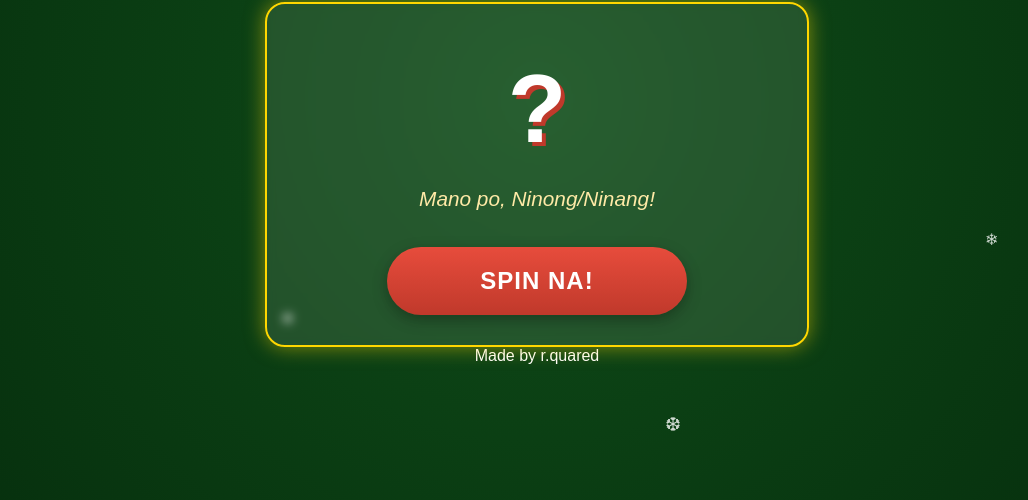
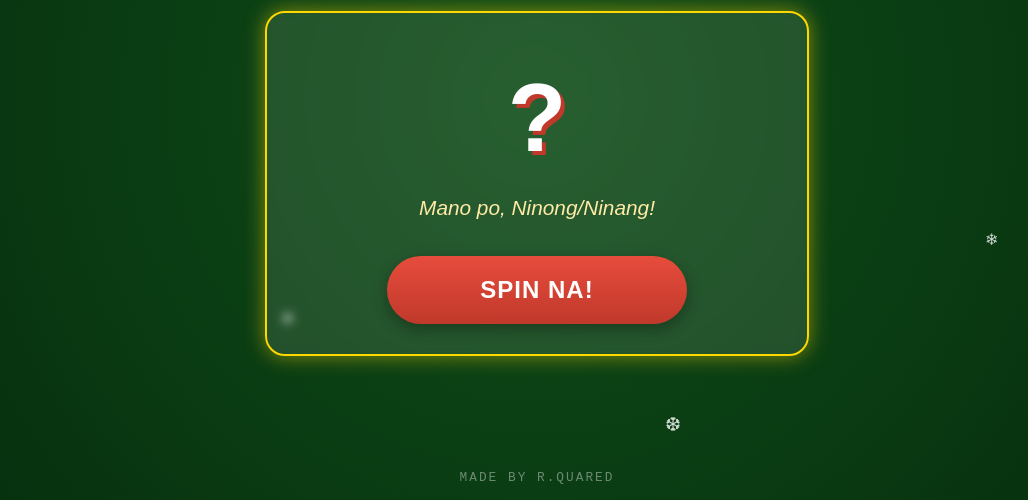
Before and after one commit to rr-dev-0110/aguinaldo-randomizer, a plain HTML site: page index.html in a window 1280 px wide. Shown: the part 300-800 px from the top of the page, without its empty margins (103-1131 px from the left). Drawn offline with Linux system fonts and the light colour scheme.

Commit message:
Add watermark styling to style.css

```diff
--- a/style.css
+++ b/style.css
@@ -33,6 +33,8 @@ h1 {
     text-align: center;
     width: 85%;
     max-width: 500px;
+    position: relative; /* Helps organize stacking order */
+    z-index: 10;
 }
 
 #result-box {
@@ -123,8 +125,25 @@ button:disabled {
     opacity: 0.8;
     pointer-events: none;
     animation: fall linear infinite;
+    z-index: 1; /* Behind the container */
 }
 
 @keyframes fall {
     to { transform: translateY(110vh); }
 }
+
+/* --- WATERMARK / COPYRIGHT --- */
+.watermark {
+    position: fixed;
+    bottom: 15px;
+    left: 0;
+    width: 100%;
+    text-align: center;
+    font-size: 0.8rem;
+    color: rgba(255, 255, 255, 0.4); /* Faded white */
+    font-family: 'Courier New', Courier, monospace; /* Tech look */
+    letter-spacing: 2px;
+    text-transform: uppercase;
+    pointer-events: none; /* Clicks go through it */
+    z-index: 100;
+}
```
